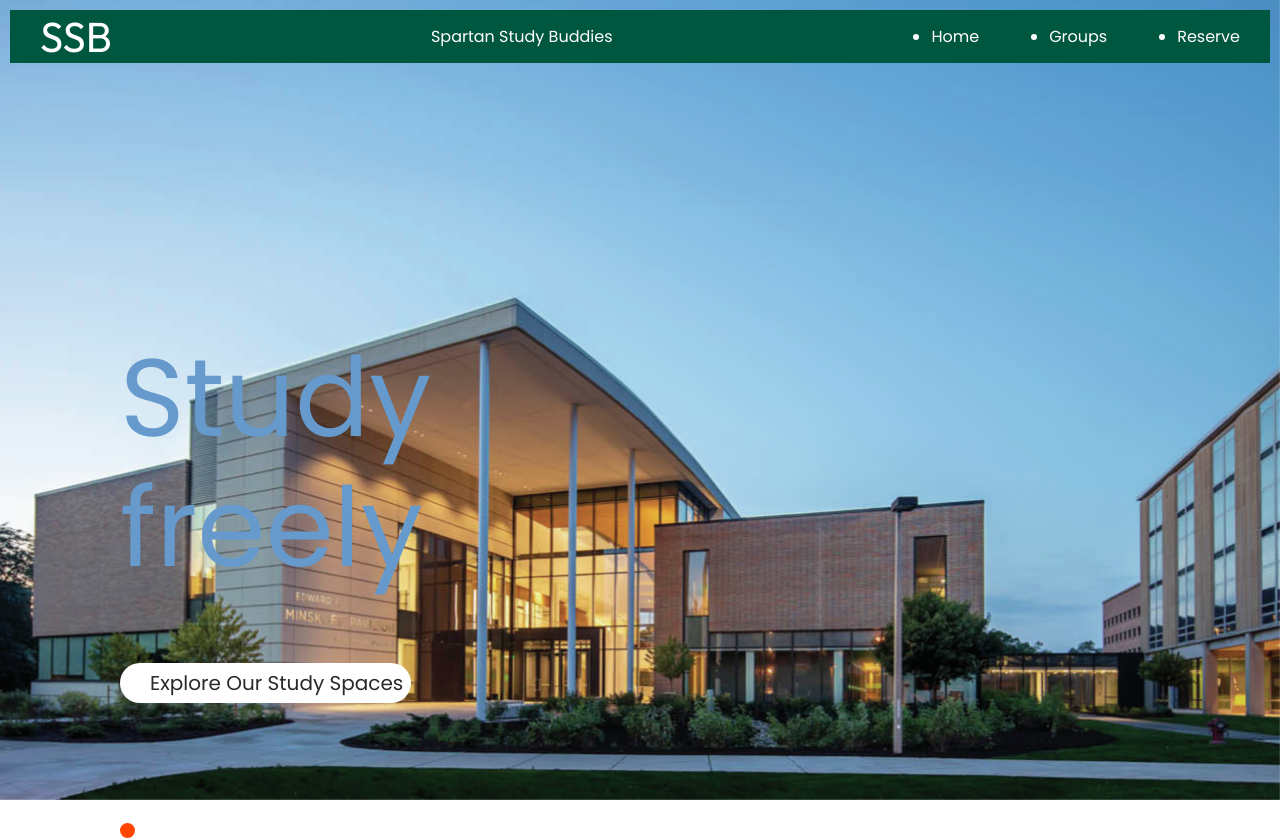
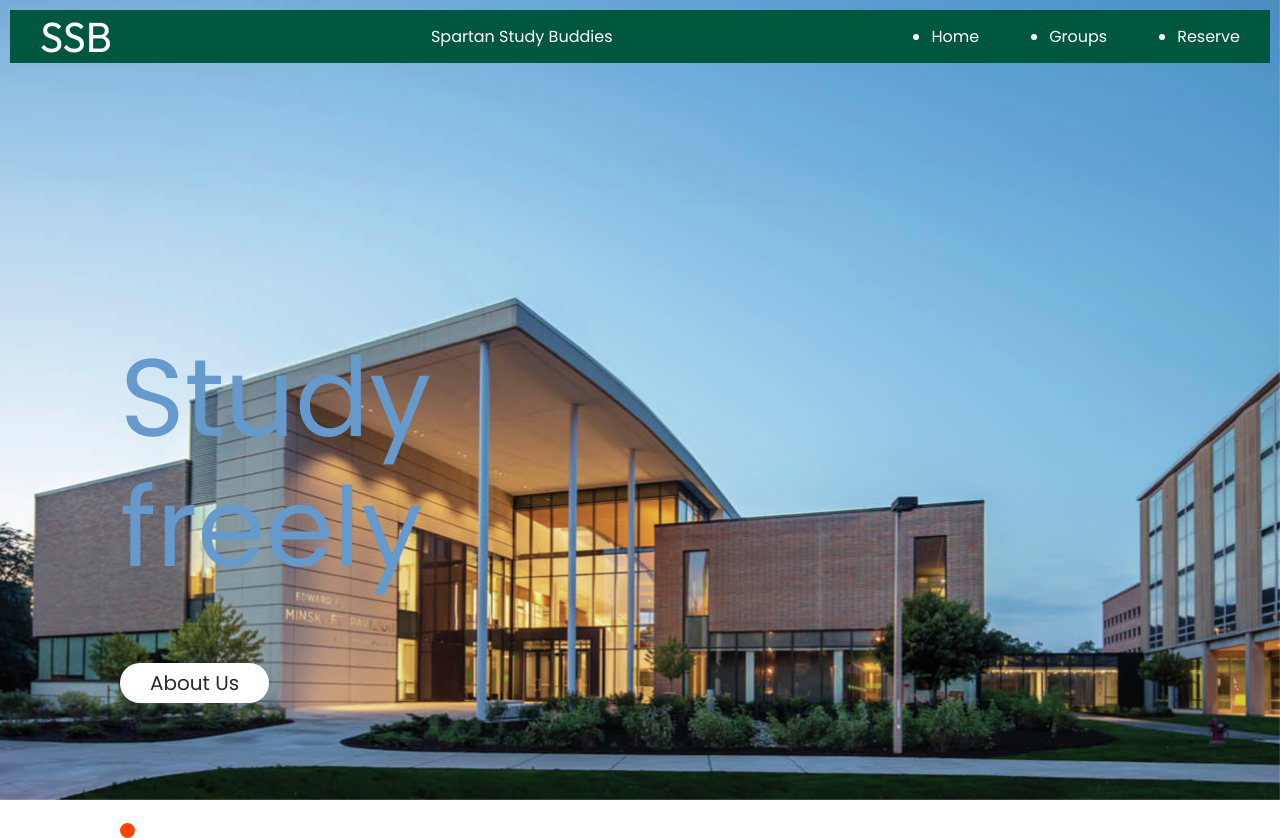
Before and after one commit to srcheeti/Project-SKEZ, a React (Vite) app in the folder project-skez/: page / in a window 1280 px wide. Built offline with nearby package versions, Linux system fonts and the light colour scheme.

Commit message:
Changed main page button

```diff
--- a/project-skez/src/components/hero/hero.css
+++ b/project-skez/src/components/hero/hero.css
@@ -18,6 +18,7 @@
     margin-top: 70px;
     padding: 5px 8px;
     padding-left: 30px;
+    padding-right: 30px;
     border-radius: 60px;
     background-color: #FFF;
     cursor: pointer;
--- a/project-skez/src/components/hero/hero.jsx
+++ b/project-skez/src/components/hero/hero.jsx
@@ -9,7 +9,7 @@ const Hero = ({ heroData, setHeroCount, heroCount }) => {
         <p>{heroData.text2}</p>
       </div>
       <div className="hero-explore">
-        <p>Explore Our Study Spaces</p>
+        <p>About Us</p>
       </div>
       <div className="hero-dot-play">
         <ul className="hero-dots">
```
